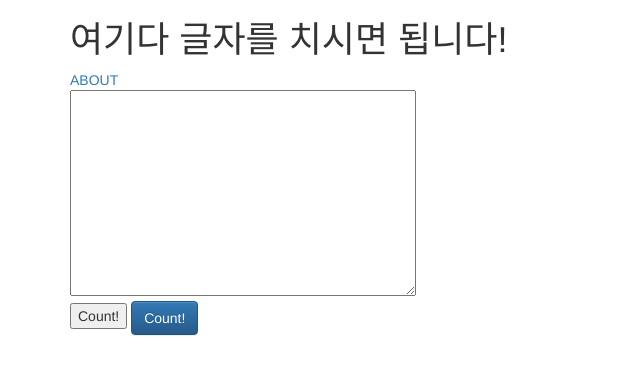
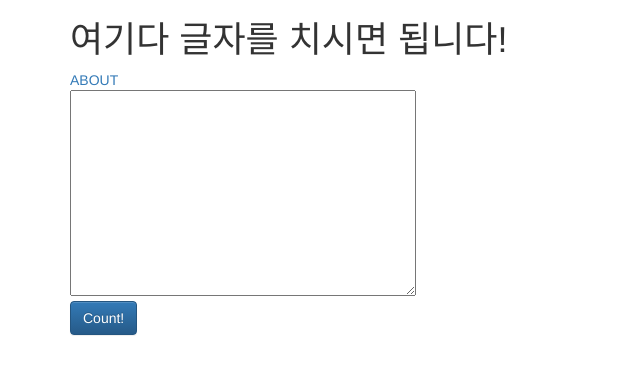
Before and after one commit to aurorawhale/likelion, a Django app: template wordcount/templates/home.html in a window 1280 px wide. Shown: the top 375 px of the page, without its empty margins (0-640 px from the left). Run offline with Django 3.2, Linux system fonts and the light colour scheme; the template is opened without the code that fills it, so the values that code supplies are empty; some libraries are stand-ins or nearby versions.

Commit message:
Update home.html
end

```diff
--- a/wordcount/templates/home.html
+++ b/wordcount/templates/home.html
@@ -28,7 +28,6 @@
         <form action="{%url 'result' %}">
             <textarea cols="40" rows="10" name="fulltext"></textarea>
             <br>
-            <input type="submit" value="Count!">
             <input type="submit" class="btn btn-primary" value="Count!">
         </form>
         </div>
```
